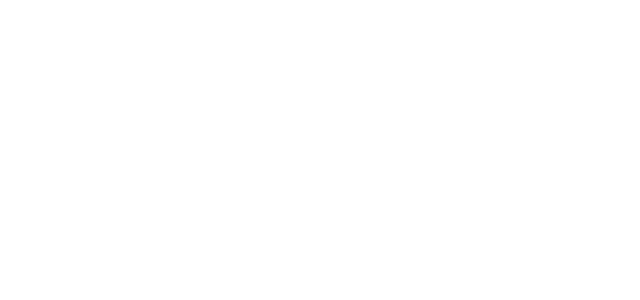
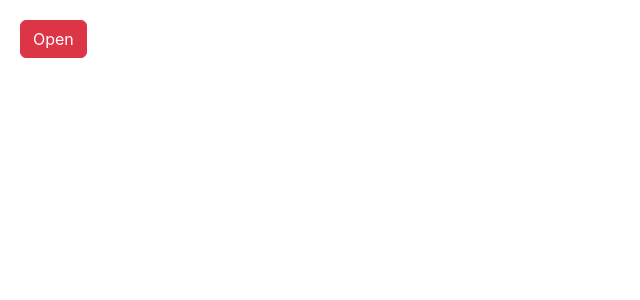
Before and after one commit to olena-diachenko/Diachenko_React-homeworks, a React (Create React App) app: page / in a window 1280 px wide. Shown: the top 300 px of the page, without its empty margins (0-640 px from the left). Built offline with nearby package versions, Linux system fonts and the light colour scheme.

Commit message:
hw-88 done

```diff
--- a/src/App.js
+++ b/src/App.js
@@ -1,8 +1,9 @@
+import Component from "./components/Component.jsx";
 
 function App() {
   return (
     <div className="App">
-
+      <Component />
     </div>
   );
 }
--- /dev/null
+++ b/src/components/Body.jsx
@@ -0,0 +1,7 @@
+const Body = (props) => <div className="modal-body">{props.children}</div>
+
+Body.defaultProps = {
+    children: "Really interesting content"
+}
+
+export default Body;
--- /dev/null
+++ b/src/components/Component.jsx
@@ -0,0 +1,32 @@
+import React from "react";
+import classNames from "classnames";
+import Modal from "./Modal.jsx";
+
+class Component extends React.Component {
+    state = { modal: false };
+
+    toggle = (e) => {
+        this.setState({
+            modal: !this.state.modal,
+        });
+    }
+
+    render() {
+        const currentClass = classNames("modal-open-button btn btn-danger", {
+            ["visually-hidden"]: this.state.modal
+        })
+
+        return (
+            <div>
+                <button type="button" className={currentClass} onClick={this.toggle}>Open</button>
+                <Modal isOpen={this.state.modal}>
+                    <Modal.Header toggle={this.toggle}>Modal title</Modal.Header>
+                    <Modal.Body>Lorem ipsum dolor sit amet</Modal.Body>
+                    <Modal.Footer toggle={this.toggle}>Cancel</Modal.Footer>
+                </Modal>
+            </div>
+        );
+    }
+}
+
+export default Component;
--- /dev/null
+++ b/src/components/Footer.jsx
@@ -0,0 +1,13 @@
+import React from "react";
+
+const Footer = (props) => (
+        <div className="modal-footer">
+            <button type="button" className="modal-close-button btn btn-secondary" onClick={props.toggle}>{props.children}</button>
+        </div>
+    )
+
+Footer.defaultProps = {
+    children: "Close"
+}
+
+export default Footer;
--- /dev/null
+++ b/src/components/Header.jsx
@@ -0,0 +1,13 @@
+const Header = (props) => (
+            <div className="modal-header">
+                <div className="modal-title">{props.children}</div>
+                <button type="button" className="btn-close" data-bs-dismiss="modal" aria-label="Close" onClick={props.toggle}>
+                </button>
+            </div>
+    )
+
+Header.defaultProps = {
+    children: "Some title"
+}
+
+export default Header;
--- /dev/null
+++ b/src/components/Modal.jsx
@@ -0,0 +1,39 @@
+import {Component} from "react";
+import classNames from "classnames";
+import Header from "./Header.jsx";
+import Body from "./Body.jsx";
+import Footer from "./Footer.jsx";
+
+class Modal extends Component {
+
+    static Header = Header;
+
+    static Body = Body;
+
+    static Footer = Footer;
+
+    render() {
+        const {isOpen} = this.props
+
+        const styles = {
+            display: isOpen ? "block" : "none"
+        }
+
+        const currentClass = classNames("modal", {
+            ["fade show"]: isOpen
+        })
+        return (
+            <div>
+                <div className={currentClass} style={styles} role="dialog">
+                    <div className="modal-dialog">
+                        <div className="modal-content">
+                            {this.props.children}
+                        </div>
+                    </div>
+                </div>
+            </div>
+        )
+    }
+}
+
+export default Modal;
--- a/src/index.css
+++ b/src/index.css
@@ -1,5 +1,5 @@
 body {
-  margin: 0;
+  margin: 20px;
   font-family: -apple-system, BlinkMacSystemFont, 'Segoe UI', 'Roboto', 'Oxygen',
     'Ubuntu', 'Cantarell', 'Fira Sans', 'Droid Sans', 'Helvetica Neue',
     sans-serif;
```
